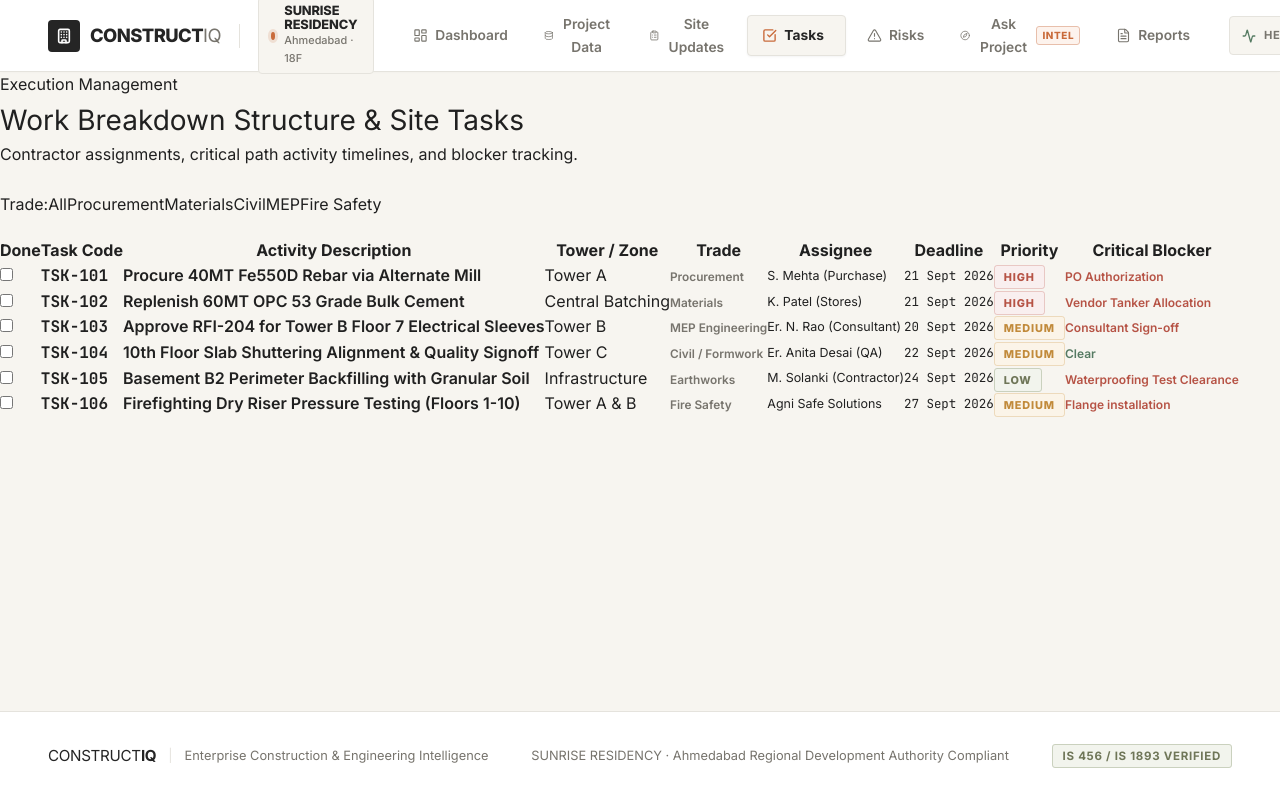
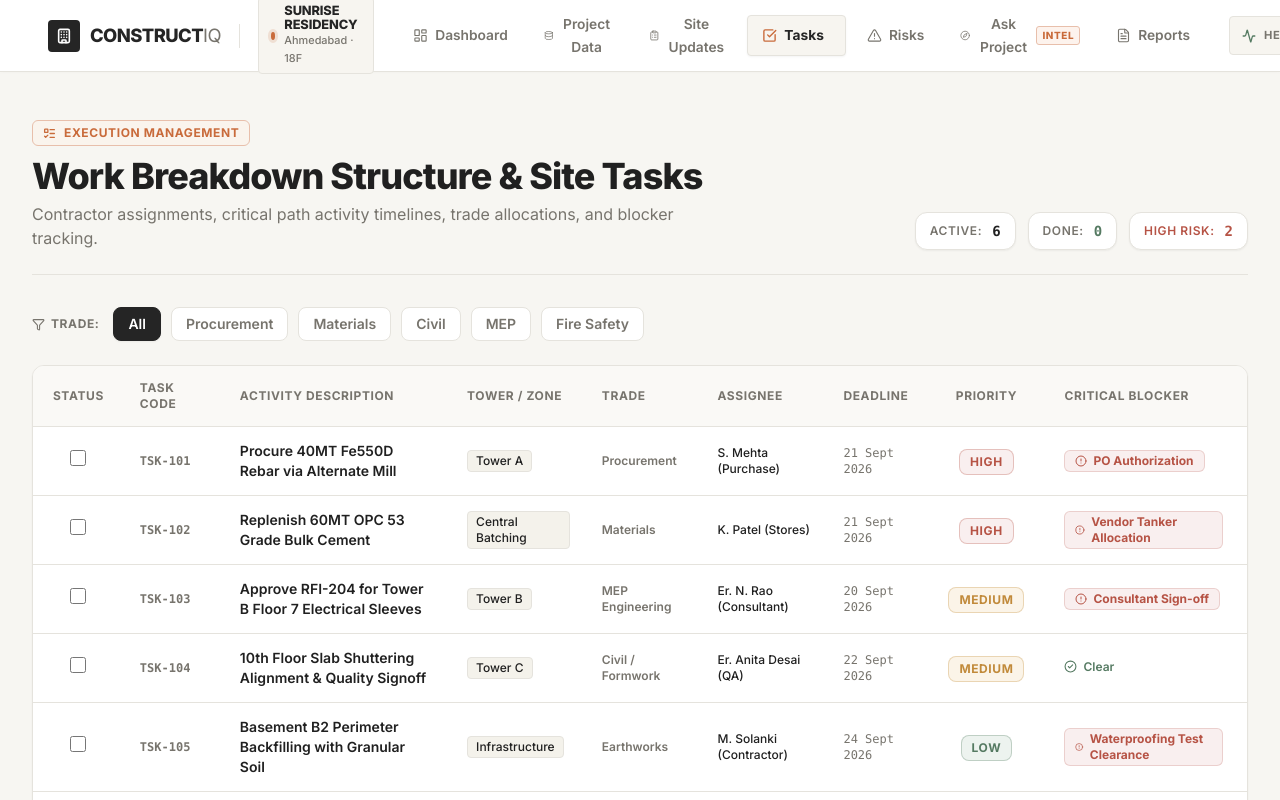
Before and after one commit to Yug1003/Hackathon-LJ, a React (Vite) app: page / in a window 1280 px wide. Both pictures are taken after a click on the button "Tasks". Shown: the top 800 px of the page. Built offline with nearby package versions, Linux system fonts and the light colour scheme.

Commit message:
feat: restyle Tasks view with max-w-7xl container, interactive trade pills, priority badges, blocker indicators, and polished footer

```diff
--- a/src/App.jsx
+++ b/src/App.jsx
@@ -39,7 +39,7 @@ export default function App() {
   };
 
   return (
-    <div className="website-root">
+    <div className="website-root min-h-screen flex flex-col bg-[#F7F6F2]">
       {/* Comprehensive Professional Top Navbar */}
       <Header
         currentTab={currentTab}
@@ -48,8 +48,8 @@ export default function App() {
         onAskIntelClick={handleAskIntelClick}
       />
 
-      {/* Main Full-Width Content Container */}
-      <main className="website-main">
+      {/* Main Content Area */}
+      <main className="website-main flex-1 w-full">
         {currentTab === 'dashboard' && (
           <DashboardView onOpenIntelQuestion={handleOpenIntelQuestion} />
         )}
@@ -82,19 +82,28 @@ export default function App() {
         )}
       </main>
 
-      {/* Modern Professional Footer */}
-      <footer className="site-footer">
-        <div className="footer-inner">
-          <div className="footer-left">
-            <span className="footer-brand">CONSTRUCT<strong>IQ</strong></span>
-            <span className="footer-divider">|</span>
-            <span>Enterprise Construction & Engineering Intelligence</span>
+      {/* Modern Professional Footer with Tailwind Flexbox Spacing */}
+      <footer className="w-full bg-white border-t border-[#E5E3DD] py-6 px-4 sm:px-6 lg:px-8 mt-auto">
+        <div className="max-w-7xl mx-auto flex flex-col md:flex-row items-center justify-between gap-4 text-xs text-[#77746D]">
+          {/* Left: Branding & Tagline */}
+          <div className="flex items-center gap-3">
+            <span className="font-extrabold text-[#202020] text-sm tracking-tight">
+              CONSTRUCT<span className="text-[#77746D] font-normal">IQ</span>
+            </span>
+            <span className="text-[#E5E3DD]">|</span>
+            <span className="font-medium">Enterprise Construction & Engineering Intelligence</span>
           </div>
-          <div className="footer-center">
+
+          {/* Center: Compliance / Authority */}
+          <div className="text-center font-normal">
             <span>SUNRISE RESIDENCY · Ahmedabad Regional Development Authority Compliant</span>
           </div>
-          <div className="footer-right">
-            <span className="footer-status-pill">IS 456 / IS 1893 Verified</span>
+
+          {/* Right: Verification Status Badge */}
+          <div className="flex items-center">
+            <span className="inline-flex items-center px-3 py-1 rounded-md text-[11px] font-bold uppercase tracking-wider bg-[#F2F4ED] text-[#6F7658] border border-[#CAD1BE] hover:bg-[#6F7658] hover:text-white transition-colors duration-200">
+              IS 456 / IS 1893 Verified
+            </span>
           </div>
         </div>
       </footer>
--- a/src/views/TasksView.jsx
+++ b/src/views/TasksView.jsx
@@ -1,6 +1,18 @@
 import React, { useState } from 'react';
 import { PROJECT_TASKS } from '../data/projectData';
-import { CheckSquare, Filter, Plus, Clock, User, AlertCircle, CheckCircle2 } from 'lucide-react';
+import {
+  CheckSquare,
+  Filter,
+  Plus,
+  Clock,
+  User,
+  AlertCircle,
+  CheckCircle2,
+  ListTodo,
+  Layers,
+  ShieldAlert,
+  ArrowUpDown
+} from 'lucide-react';
 
 export default function TasksView() {
   const [tasks, setTasks] = useState(PROJECT_TASKS);
@@ -18,90 +30,198 @@ export default function TasksView() {
     }));
   };
 
+  const trades = ['All', 'Procurement', 'Materials', 'Civil', 'MEP', 'Fire Safety'];
+
   const filteredTasks = tasks.filter(t => {
     if (filterTrade === 'All') return true;
     return t.trade.toLowerCase().includes(filterTrade.toLowerCase());
   });
 
+  const completedCount = tasks.filter(t => t.status === 'Completed').length;
+  const inProgressCount = tasks.filter(t => t.status !== 'Completed').length;
+  const highPriorityCount = tasks.filter(t => t.priority === 'High' && t.status !== 'Completed').length;
+
   return (
-    <div className="view-container">
-      <div className="section-header-wrap" style={{ marginBottom: '24px' }}>
+    <div className="w-full bg-[#F7F6F2] min-h-[calc(100vh-72px)] py-8 md:py-12">
+      {/* Centered Main Content Container */}
+      <div className="max-w-7xl mx-auto px-4 sm:px-6 lg:px-8">
+
+        {/* Page Header & Visual Hierarchy */}
+        <div className="flex flex-col md:flex-row md:items-end justify-between gap-6 mb-8 pb-6 border-b border-[#E5E3DD]">
           <div>
-          <div className="hero-subtitle">Execution Management</div>
-          <h1 className="section-title" style={{ fontSize: '1.75rem' }}>Work Breakdown Structure & Site Tasks</h1>
-          <p className="section-caption">
-            Contractor assignments, critical path activity timelines, and blocker tracking.
+            <div className="inline-flex items-center gap-2 px-2.5 py-1 rounded-md bg-[#FAF4ED] border border-[#E8BFAB] text-[#C96B3B] text-xs font-bold uppercase tracking-wider mb-2.5">
+              <ListTodo size={13} strokeWidth={2.4} />
+              <span>Execution Management</span>
+            </div>
+            <h1 className="text-2xl sm:text-3xl lg:text-4xl font-extrabold text-[#202020] tracking-tight">
+              Work Breakdown Structure & Site Tasks
+            </h1>
+            <p className="text-sm sm:text-base text-[#77746D] mt-1.5 max-w-2xl font-normal leading-relaxed">
+              Contractor assignments, critical path activity timelines, trade allocations, and blocker tracking.
             </p>
+          </div>
+
+          {/* Quick Stats Summary */}
+          <div className="flex items-center gap-3 self-start md:self-end">
+            <div className="px-3.5 py-2 rounded-xl bg-white border border-[#E5E3DD] shadow-sm flex items-center gap-2.5">
+              <span className="text-xs text-[#77746D] font-semibold uppercase tracking-wider">Active:</span>
+              <span className="font-mono font-bold text-sm text-[#202020]">{inProgressCount}</span>
+            </div>
+            <div className="px-3.5 py-2 rounded-xl bg-white border border-[#E5E3DD] shadow-sm flex items-center gap-2.5">
+              <span className="text-xs text-[#77746D] font-semibold uppercase tracking-wider">Done:</span>
+              <span className="font-mono font-bold text-sm text-[#557A62]">{completedCount}</span>
+            </div>
+            <div className="px-3.5 py-2 rounded-xl bg-white border border-[#E5E3DD] shadow-sm flex items-center gap-2.5">
+              <span className="text-xs text-[#B65345] font-semibold uppercase tracking-wider">High Risk:</span>
+              <span className="font-mono font-bold text-sm text-[#B65345]">{highPriorityCount}</span>
+            </div>
           </div>
         </div>
 
-      {/* Trade Filter */}
-      <div className="intel-filters-row" style={{ marginBottom: '20px' }}>
-        <span className="filter-label">Trade:</span>
-        {['All', 'Procurement', 'Materials', 'Civil', 'MEP', 'Fire Safety'].map(trade => (
+        {/* Filter Pills with Proper Gaps and Active States */}
+        <div className="flex items-center flex-wrap gap-2.5 mb-6">
+          <div className="flex items-center gap-1.5 text-xs font-bold text-[#77746D] uppercase tracking-wider mr-1">
+            <Filter size={13} />
+            <span>Trade:</span>
+          </div>
+
+          {trades.map((trade) => {
+            const isActive = filterTrade === trade;
+            return (
               <button
                 key={trade}
-            className={`intel-filter-chip ${filterTrade === trade ? 'active' : ''}`}
+                type="button"
                 onClick={() => setFilterTrade(trade)}
+                className={`px-3.5 py-1.5 rounded-lg text-xs sm:text-sm font-semibold transition-all duration-200 cursor-pointer ${
+                  isActive
+                    ? 'bg-[#252525] text-white shadow-sm border border-[#252525]'
+                    : 'bg-white text-[#77746D] hover:text-[#202020] hover:bg-[#F2EFEB] border border-[#E5E3DD]'
+                }`}
               >
                 {trade}
               </button>
-        ))}
+            );
+          })}
         </div>
 
-      <div className="data-table-container">
-        <table className="data-table">
+        {/* Table Container - Horizontally Scrollable on Mobile, Rounded-xl, Shadows */}
+        <div className="bg-white rounded-xl border border-[#E5E3DD] shadow-sm overflow-hidden mb-10">
+          <div className="overflow-x-auto">
+            <table className="w-full text-left border-collapse min-w-[850px]">
               <thead>
-            <tr>
-              <th style={{ width: '40px' }}>Done</th>
-              <th>Task Code</th>
-              <th>Activity Description</th>
-              <th>Tower / Zone</th>
-              <th>Trade</th>
-              <th>Assignee</th>
-              <th>Deadline</th>
-              <th>Priority</th>
-              <th>Critical Blocker</th>
+                <tr className="bg-[#FAF9F6] border-b border-[#E5E3DD]">
+                  <th className="py-3.5 px-4 sm:px-5 text-xs font-bold text-[#77746D] uppercase tracking-wider text-center w-14">
+                    Status
+                  </th>
+                  <th className="py-3.5 px-4 text-xs font-bold text-[#77746D] uppercase tracking-wider w-24">
+                    Task Code
+                  </th>
+                  <th className="py-3.5 px-4 sm:px-5 text-xs font-bold text-[#77746D] uppercase tracking-wider">
+                    Activity Description
+                  </th>
+                  <th className="py-3.5 px-4 text-xs font-bold text-[#77746D] uppercase tracking-wider">
+                    Tower / Zone
+                  </th>
+                  <th className="py-3.5 px-4 text-xs font-bold text-[#77746D] uppercase tracking-wider">
+                    Trade
+                  </th>
+                  <th className="py-3.5 px-4 text-xs font-bold text-[#77746D] uppercase tracking-wider">
+                    Assignee
+                  </th>
+                  <th className="py-3.5 px-4 text-xs font-bold text-[#77746D] uppercase tracking-wider">
+                    Deadline
+                  </th>
+                  <th className="py-3.5 px-4 text-xs font-bold text-[#77746D] uppercase tracking-wider text-center">
+                    Priority
+                  </th>
+                  <th className="py-3.5 px-4 sm:px-6 text-xs font-bold text-[#77746D] uppercase tracking-wider">
+                    Critical Blocker
+                  </th>
                 </tr>
               </thead>
-          <tbody>
+              <tbody className="divide-y divide-[#E5E3DD]">
                 {filteredTasks.map((task) => {
                   const isCompleted = task.status === 'Completed';
+                  const isHigh = task.priority === 'High';
+                  const isMedium = task.priority === 'Medium';
+
                   return (
-                <tr key={task.id} style={{ opacity: isCompleted ? 0.6 : 1 }}>
-                  <td>
+                    <tr
+                      key={task.id}
+                      className={`hover:bg-[#F8F7F3] transition-colors duration-150 ${
+                        isCompleted ? 'bg-[#FAF9F6]/60 opacity-65' : ''
+                      }`}
+                    >
+                      {/* Checkbox Column */}
+                      <td className="py-3.5 px-4 sm:px-5 text-center">
                         <input
                           type="checkbox"
                           checked={isCompleted}
                           onChange={() => toggleTaskStatus(task.id)}
-                      style={{ cursor: 'pointer', accentColor: 'var(--color-primary)' }}
+                          className="w-4 h-4 rounded border-[#DCD8CF] text-[#252525] focus:ring-[#252525] accent-[#252525] cursor-pointer transition-transform duration-100 hover:scale-110"
                         />
                       </td>
-                  <td className="mono-nums" style={{ fontWeight: 700 }}>{task.id}</td>
-                  <td style={{ fontWeight: 600, textDecoration: isCompleted ? 'line-through' : 'none' }}>
+
+                      {/* Task Code */}
+                      <td className="py-3.5 px-4 font-mono font-bold text-xs text-[#77746D]">
+                        {task.id}
+                      </td>
+
+                      {/* Description */}
+                      <td className="py-3.5 px-4 sm:px-5 text-sm font-semibold text-[#202020]">
+                        <span className={isCompleted ? 'line-through text-[#77746D]' : ''}>
                           {task.title}
-                  </td>
-                  <td>{task.tower}</td>
-                  <td>
-                    <span style={{ fontSize: '0.74rem', color: 'var(--color-text-secondary)', fontWeight: 600 }}>
-                      {task.trade}
                         </span>
                       </td>
-                  <td style={{ fontSize: '0.78rem' }}>{task.assignee}</td>
-                  <td className="mono-nums" style={{ fontSize: '0.78rem' }}>{task.deadline}</td>
-                  <td>
-                    <span className={`critical-badge ${task.priority === 'High' ? 'badge-critical' : task.priority === 'Medium' ? 'badge-warning' : 'badge-monitoring'}`}>
+
+                      {/* Tower */}
+                      <td className="py-3.5 px-4 text-xs font-medium text-[#202020]">
+                        <span className="inline-block px-2 py-0.5 rounded bg-[#F4F2EB] border border-[#E5E3DD]">
+                          {task.tower}
+                        </span>
+                      </td>
+
+                      {/* Trade */}
+                      <td className="py-3.5 px-4 text-xs font-semibold text-[#77746D]">
+                        {task.trade}
+                      </td>
+
+                      {/* Assignee */}
+                      <td className="py-3.5 px-4 text-xs text-[#202020] font-medium">
+                        {task.assignee}
+                      </td>
+
+                      {/* Deadline */}
+                      <td className="py-3.5 px-4 text-xs font-mono text-[#77746D]">
+                        {task.deadline}
+                      </td>
+
+                      {/* Priority Badge */}
+                      <td className="py-3.5 px-4 text-center">
+                        <span
+                          className={`inline-block px-2.5 py-1 rounded-lg text-xs font-bold uppercase tracking-wider border ${
+                            isHigh
+                              ? 'bg-[#F9EFEF] text-[#B65345] border-[#B65345]/30'
+                              : isMedium
+                              ? 'bg-[#FBF4E8] text-[#C18A3A] border-[#C18A3A]/30'
+                              : 'bg-[#EDF3EF] text-[#557A62] border-[#557A62]/30'
+                          }`}
+                        >
                           {task.priority}
                         </span>
                       </td>
-                  <td>
+
+                      {/* Critical Blocker with Status Font */}
+                      <td className="py-3.5 px-4 sm:px-6 text-xs">
                         {task.blocker === 'None' ? (
-                      <span style={{ color: 'var(--color-status-success)', fontSize: '0.75rem', fontWeight: 600 }}>
-                        Clear
+                          <span className="inline-flex items-center gap-1.5 text-[#557A62] font-semibold">
+                            <CheckCircle2 size={13} />
+                            <span>Clear</span>
                           </span>
                         ) : (
-                      <span style={{ color: 'var(--color-status-critical)', fontSize: '0.75rem', fontWeight: 600 }}>
-                        {task.blocker}
+                          <span className="inline-flex items-center gap-1.5 px-2.5 py-0.5 rounded-md bg-[#F9EFEF] border border-[#B65345]/20 text-[#B65345] font-bold">
+                            <AlertCircle size={12} />
+                            <span>{task.blocker}</span>
                           </span>
                         )}
                       </td>
@@ -111,6 +231,20 @@ export default function TasksView() {
               </tbody>
             </table>
           </div>
+
+          {/* Table Footer / Summary Bar */}
+          <div className="p-4 sm:px-6 bg-[#FAF9F6] border-t border-[#E5E3DD] flex flex-col sm:flex-row items-center justify-between gap-3 text-xs text-[#77746D]">
+            <span>
+              Showing {filteredTasks.length} of {tasks.length} tasks across Sunrise Residency
+            </span>
+            <span className="flex items-center gap-1.5 text-[#557A62] font-semibold">
+              <CheckCircle2 size={13} />
+              <span>Primavera WBS Synchronized</span>
+            </span>
+          </div>
+        </div>
+
+      </div>
     </div>
   );
 }
```
Lines whose indentation alone changed are shown as unchanged.
